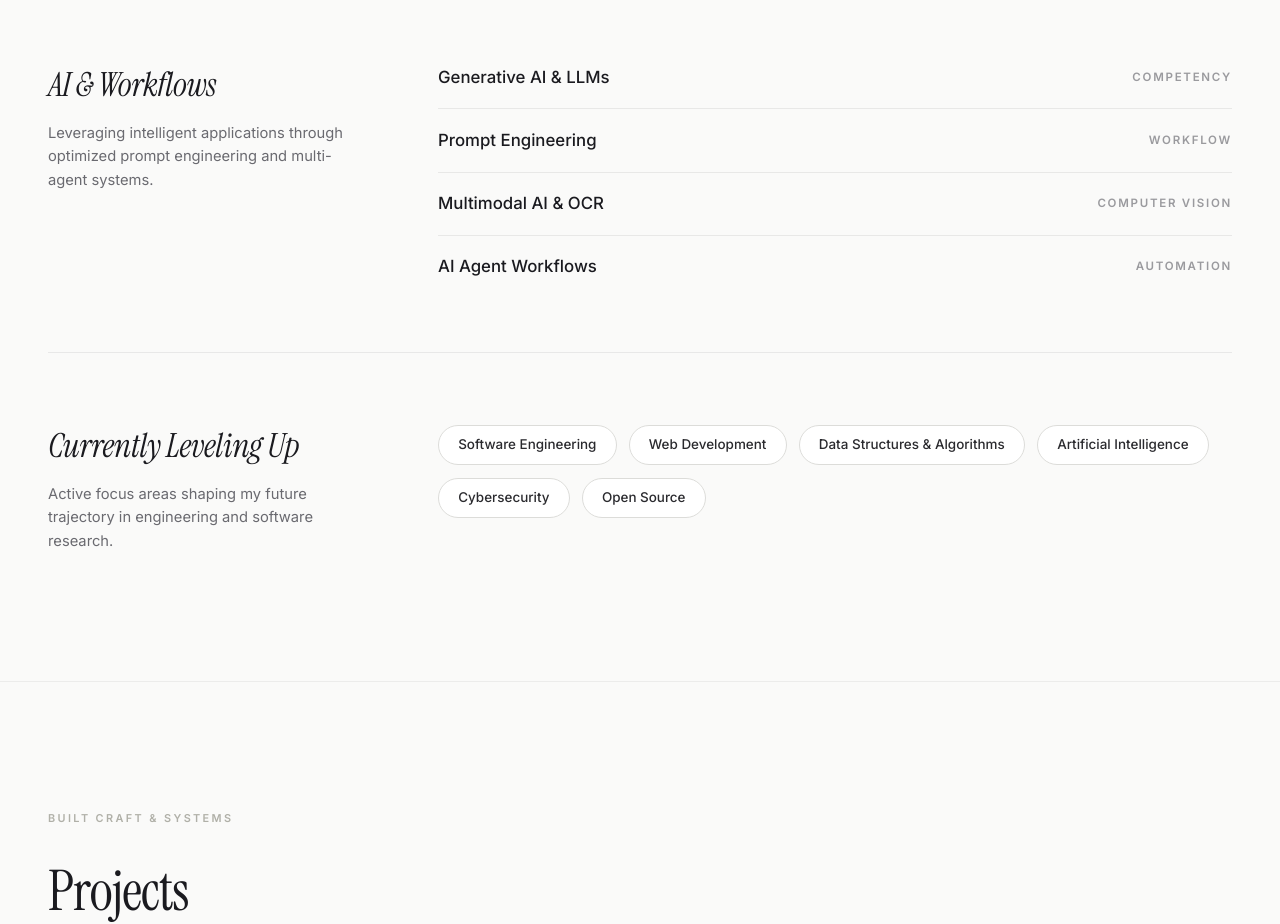
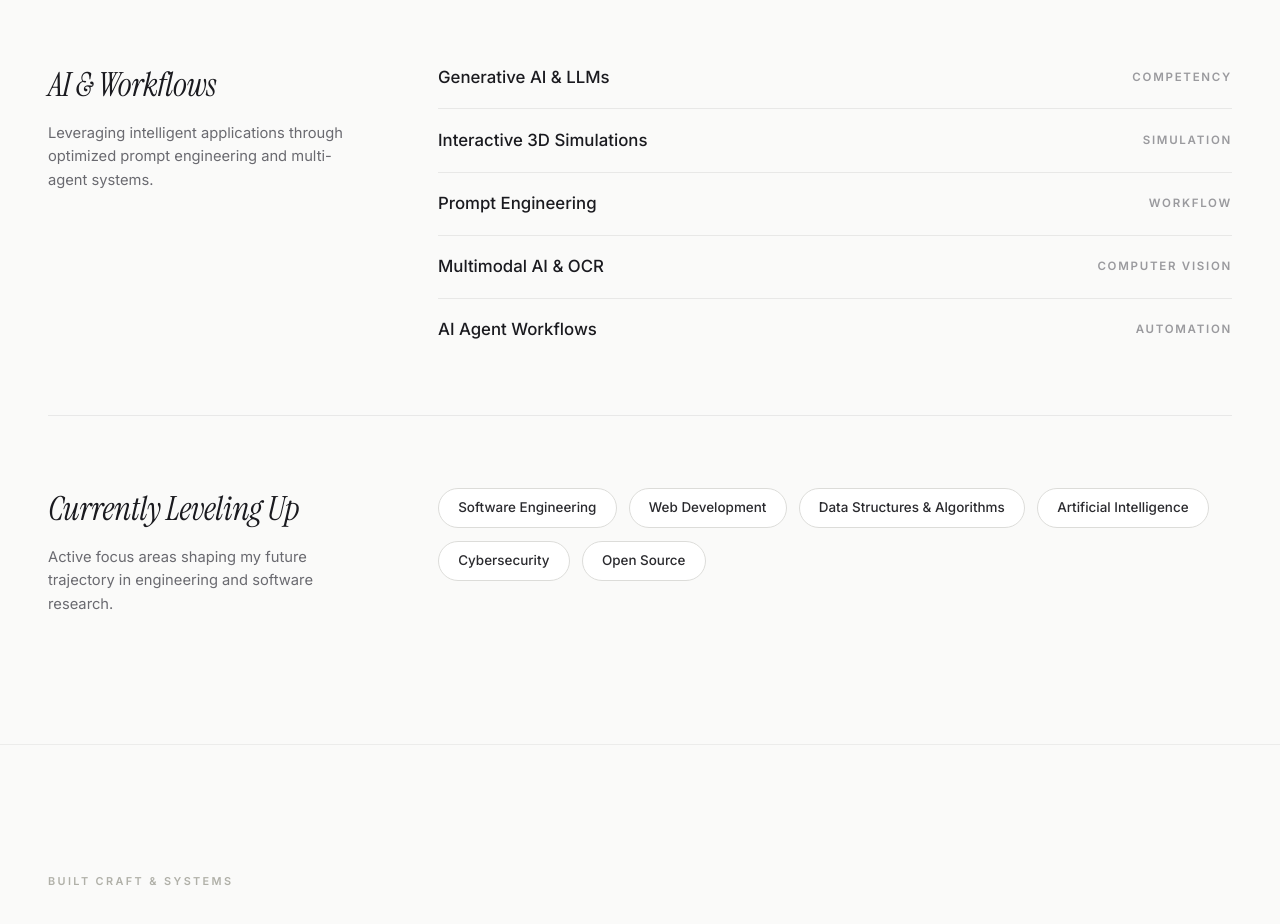
Before and after one commit to Srishti-Gupta74/MyPortfolio, a React (Vite) app: page / in a window 1280 px wide. Shown: the part 4840-5764 px from the top of the page. Built offline with nearby package versions, Linux system fonts and the light colour scheme.

Commit message:
added new skill

```diff
--- a/src/components/TechStack/TechStack.jsx
+++ b/src/components/TechStack/TechStack.jsx
@@ -13,6 +13,7 @@ const arsenal = [
 
 const aiCompetencies = [
   { name: 'Generative AI & LLMs', tag: 'COMPETENCY' },
+  { name: 'Interactive 3D Simulations', tag: 'SIMULATION' },
   { name: 'Prompt Engineering', tag: 'WORKFLOW' },
   { name: 'Multimodal AI & OCR', tag: 'COMPUTER VISION' },
   { name: 'AI Agent Workflows', tag: 'AUTOMATION' },
```
